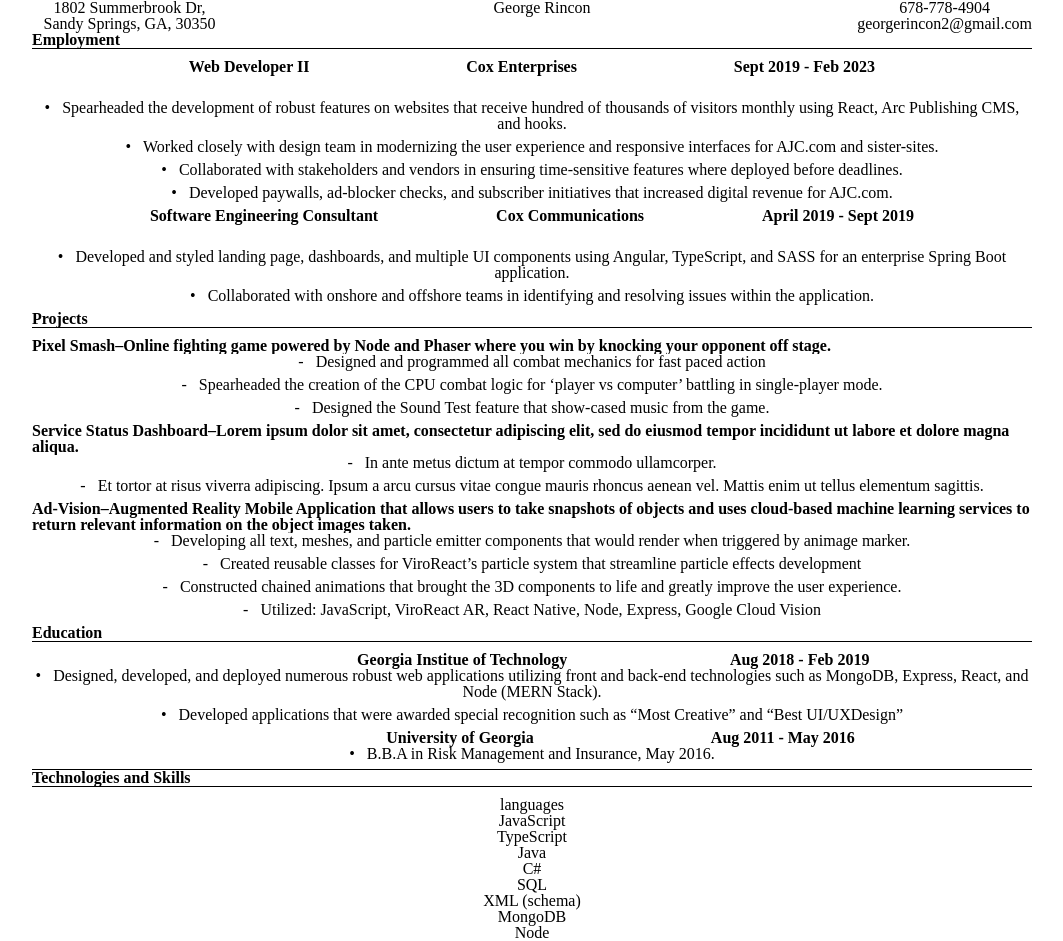
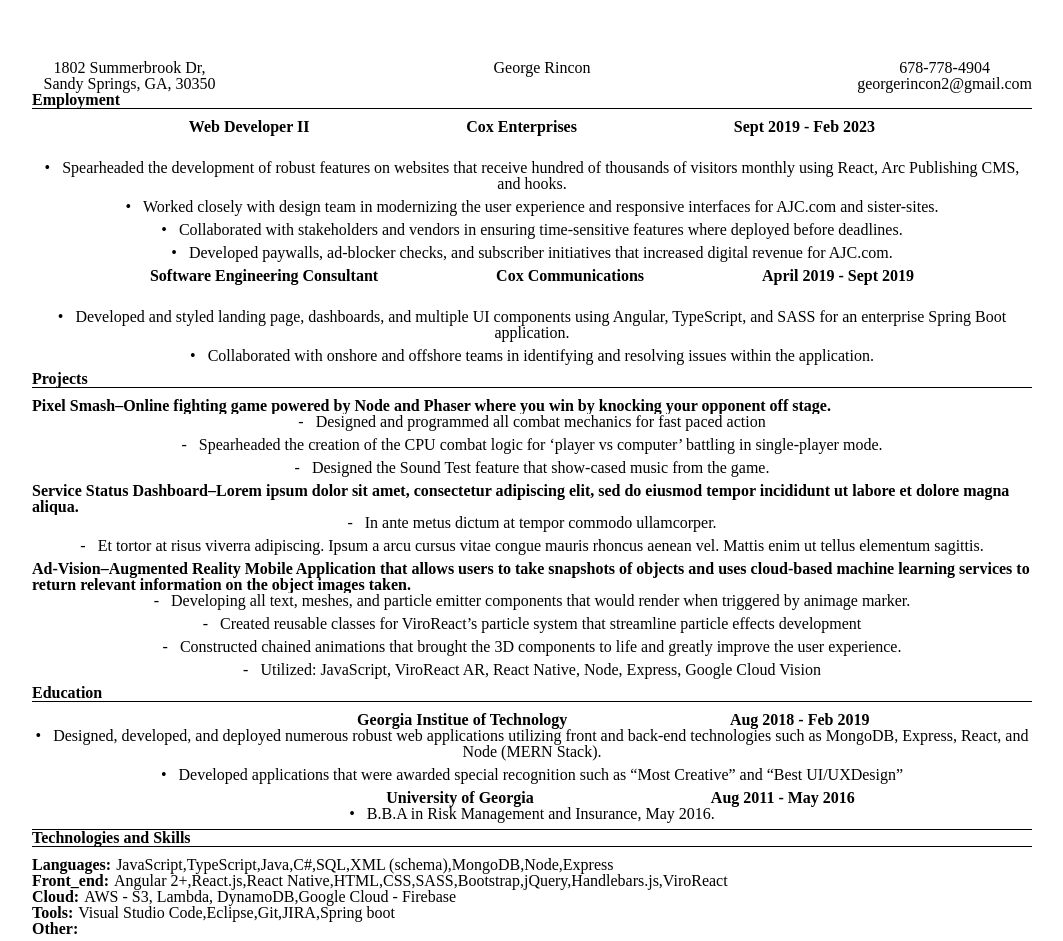
Before and after one commit to grincon0/ResumeGen, a React (Create React App) app: page / in a window 1280 px wide. Shown: the top 941 px of the page, without its empty margins (108-1171 px from the left). Built offline with nearby package versions, Linux system fonts and the light colour scheme.

Commit message:
ensuring the last item in skills array does not propagate comma

```diff
--- a/src/components/Section/_helper_components/SkillListRow.jsx
+++ b/src/components/Section/_helper_components/SkillListRow.jsx
@@ -8,7 +8,8 @@
       {
         data.map((skill, i) => {
           console.log('skill', skill);
-          return <li key={i}>{skill}</li>;
+          const isLastItem = i === data.length - 1;
+          return <li key={i}>{`${skill}${isLastItem ? '' : ', '}`}</li>;
         })
       }
     </ul>
--- a/src/components/Section/_helper_functions/generateSectionItemOutput.js
+++ b/src/components/Section/_helper_functions/generateSectionItemOutput.js
@@ -27,7 +27,7 @@
   if (isClassicSkillList) {
     ItemOutputArray = Object.entries(sectionItemData.categories).map(([key, value]) => (
       <div className="c-skill" key={key}>
-        <h3>{key}</h3>
+        <h3 className="skill-title">{`${key}: `}</h3>
         <SkillListRow data={value} />
       </div>
     ));
--- a/src/components/Section/style.scss
+++ b/src/components/Section/style.scss
@@ -1,4 +1,23 @@
 .c-section {
+
+  .c-skill {
+    display: flex;
+
+    .skill-title {
+      font-weight: bold;
+      text-transform: capitalize;
+    }
+
+    .skill-row {
+      display: flex;
+      margin-left: 5px;
+
+      li {
+
+      }
+    }
+  }
+
   .c-item-output {
     &.is-work {
       .item-headline {
--- a/src/components/layouts/classic/ClassicLayout.scss
+++ b/src/components/layouts/classic/ClassicLayout.scss
@@ -4,5 +4,6 @@
 
   &.classic {
     max-width: 1000px;
+    padding: 60px;
   }
 }
```
